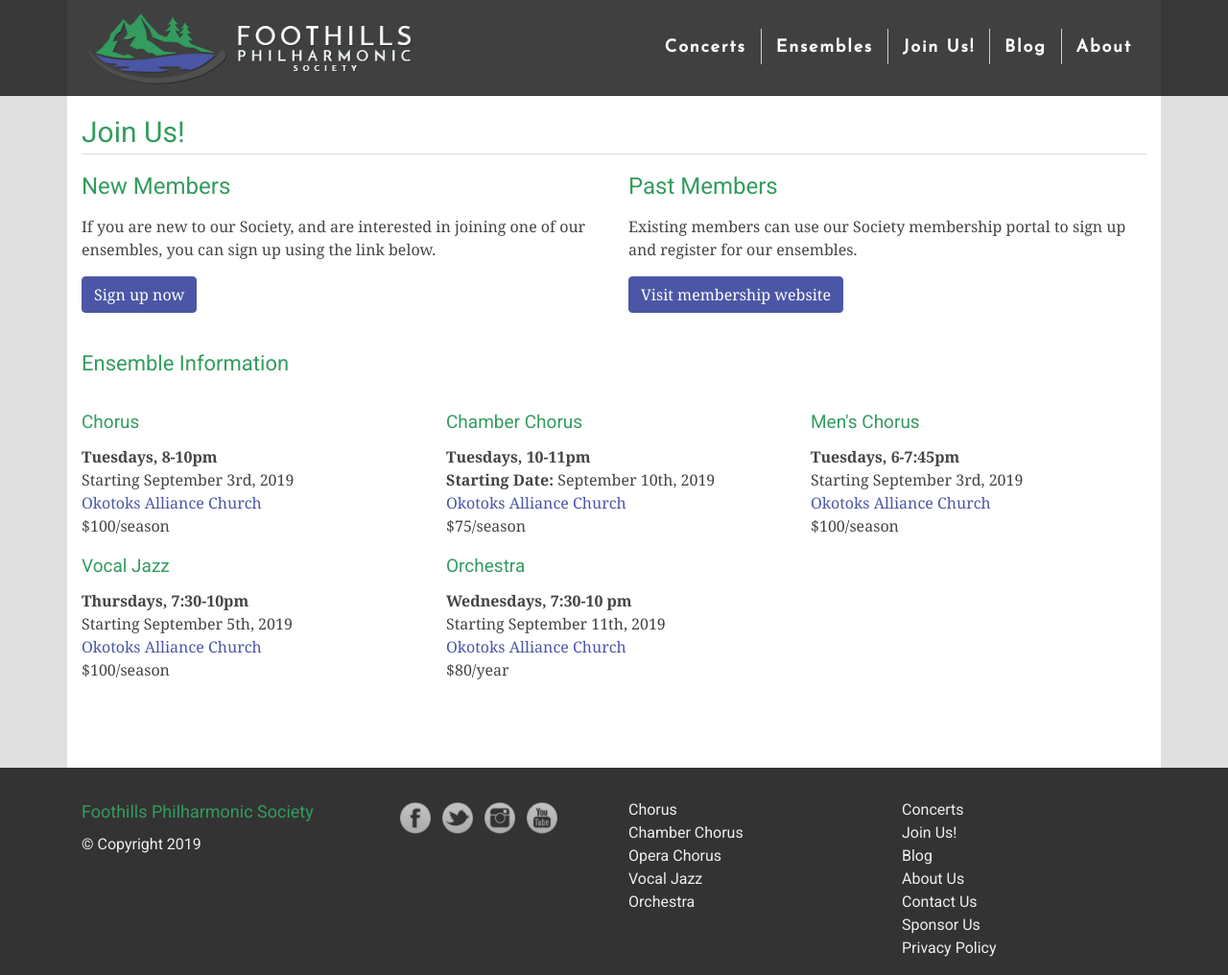
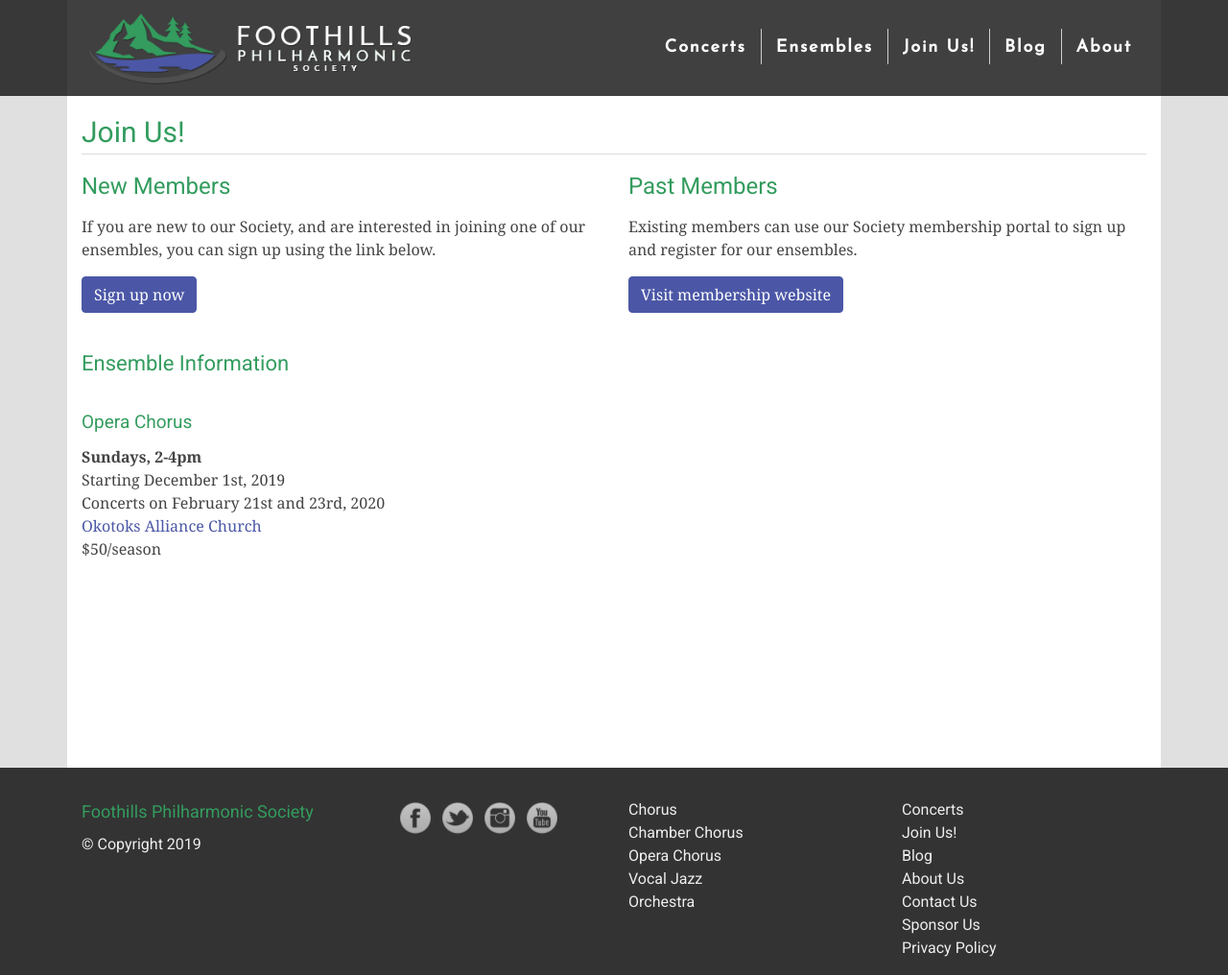
Before and after one commit to percyhanna/fps, a Jekyll site: the page built from join.html, in a window 1280 px wide and 1016 px high. Shown: the whole window at 96% size. Built offline with Jekyll 4.4.1, drawn with Linux system fonts in a browser that asks for light colours; nearby versions of some CDN libraries; Markdown is read by kramdown in place of the engine named in the settings.

Commit message:
Update join.html

```diff
--- a/join.html
+++ b/join.html
@@ -33,48 +33,13 @@ title: Join Us
 
 <div class="row">
   <div class="col-12 col-md-6 col-lg-4">
-    <h5>Chorus</h5>
+    <h5>Opera Chorus</h5>
     <p>
-      <strong>Tuesdays, 8-10pm</strong><br>
-      Starting September 3rd, 2019<br>
+      <strong>Sundays, 2-4pm</strong><br>
+      Starting December 1st, 2019<br>
+      Concerts on February 21st and 23rd, 2020<br>
       <a href="https://www.google.ca/maps/place/Okotoks+Alliance+Church/@50.7508584,-113.9767135,15z/data=!4m5!3m4!1s0x0:0x879787dbcf97e8d!8m2!3d50.7508584!4d-113.9767135" target="_blank">Okotoks Alliance Church</a><br>
-      $100/season
-    </p>
-  </div>
-  <div class="col-12 col-md-6 col-lg-4">
-    <h5>Chamber Chorus</h5>
-    <p>
-      <strong>Tuesdays, 10-11pm</strong><br>
-      <strong>Starting Date:</strong> September 10th, 2019<br>
-      <a href="https://www.google.ca/maps/place/Okotoks+Alliance+Church/@50.7508584,-113.9767135,15z/data=!4m5!3m4!1s0x0:0x879787dbcf97e8d!8m2!3d50.7508584!4d-113.9767135" target="_blank">Okotoks Alliance Church</a><br>
-      $75/season
-    </p>
-  </div>
-  <div class="col-12 col-md-6 col-lg-4">
-    <h5>Men's Chorus</h5>
-    <p>
-      <strong>Tuesdays, 6-7:45pm</strong><br>
-      Starting September 3rd, 2019<br>
-      <a href="https://www.google.ca/maps/place/Okotoks+Alliance+Church/@50.7508584,-113.9767135,15z/data=!4m5!3m4!1s0x0:0x879787dbcf97e8d!8m2!3d50.7508584!4d-113.9767135" target="_blank">Okotoks Alliance Church</a><br>
-      $100/season
-    </p>
-  </div>
-  <div class="col-12 col-md-6 col-lg-4">
-    <h5>Vocal Jazz</h5>
-    <p>
-      <strong>Thursdays, 7:30-10pm</strong><br>
-      Starting September 5th, 2019<br>
-      <a href="https://www.google.ca/maps/place/Okotoks+Alliance+Church/@50.7508584,-113.9767135,15z/data=!4m5!3m4!1s0x0:0x879787dbcf97e8d!8m2!3d50.7508584!4d-113.9767135" target="_blank">Okotoks Alliance Church</a><br>
-      $100/season
-    </p>
-  </div>
-  <div class="col-12 col-md-6 col-lg-4">
-    <h5>Orchestra</h5>
-    <p>
-      <strong>Wednesdays, 7:30-10 pm</strong><br>
-      Starting September 11th, 2019<br>
-      <a href="https://www.google.ca/maps/place/Okotoks+Alliance+Church/@50.7508584,-113.9767135,15z/data=!4m5!3m4!1s0x0:0x879787dbcf97e8d!8m2!3d50.7508584!4d-113.9767135" target="_blank">Okotoks Alliance Church</a><br>
-      $80/year
+      $50/season
     </p>
   </div>
 </div>
```
